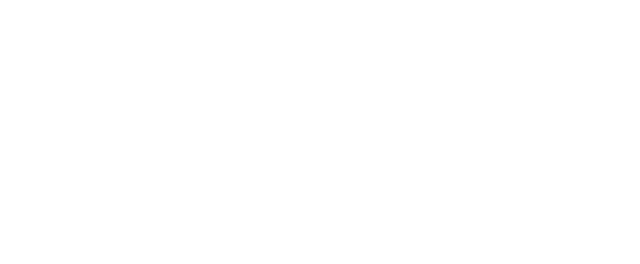
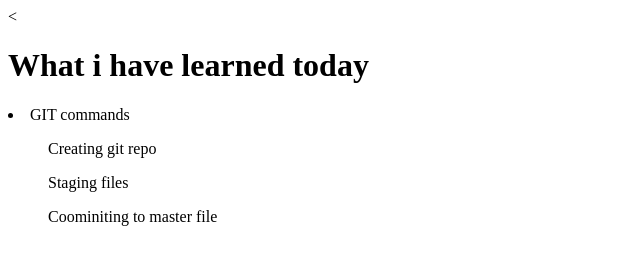
Before and after one commit to Puzewa/PuzewaTech, a plain HTML site: page index.html in a window 1280 px wide. Shown: the whole page, without its empty margins (0-640 px from the left). Drawn offline with Linux system fonts and the light colour scheme.

Commit message:
Added new features to the page

```diff
--- a/index.html
+++ b/index.html
@@ -5,6 +5,13 @@
     <title>My web</title>
   </head>
   <body>
+    <<h1>What i have learned today</h1>
+       <li
+           <ul>GIT commands</ul>
+           <ul>Creating git repo</ul>
+           <ul>Staging files</ul>
+           <ul>Coominiting to master file</ul>
+      </li>
 
   </body>
 </html>
```
